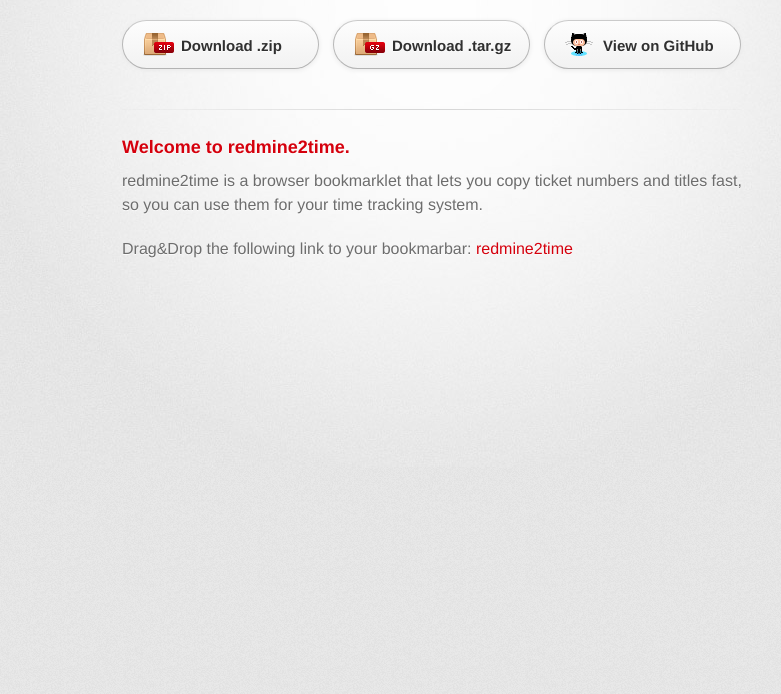
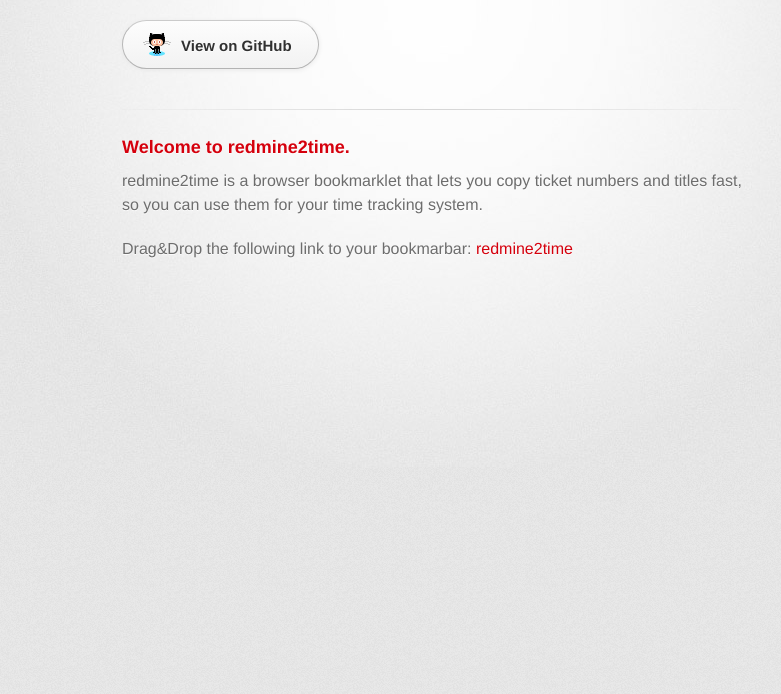
Before and after one commit to Juburin/redmine2time, a plain HTML site: page index.html in a window 1280 px wide. Shown: the part 106-800 px from the top of the page, without its empty margins (208-989 px from the left). Drawn offline with Linux system fonts and the light colour scheme; a web font is replaced by a local one.

Commit message:
Removed download links.

```diff
--- a/index.html
+++ b/index.html
@@ -23,8 +23,6 @@
         </header>
 
         <section id="downloads" class="clearfix">
-          <a href="https://github.com/Juburin/redmine2time/zipball/master" id="download-zip" class="button"><span>Download .zip</span></a>
-          <a href="https://github.com/Juburin/redmine2time/tarball/master" id="download-tar-gz" class="button"><span>Download .tar.gz</span></a>
           <a href="https://github.com/Juburin/redmine2time" id="view-on-github" class="button"><span>View on GitHub</span></a>
         </section>
 
```
